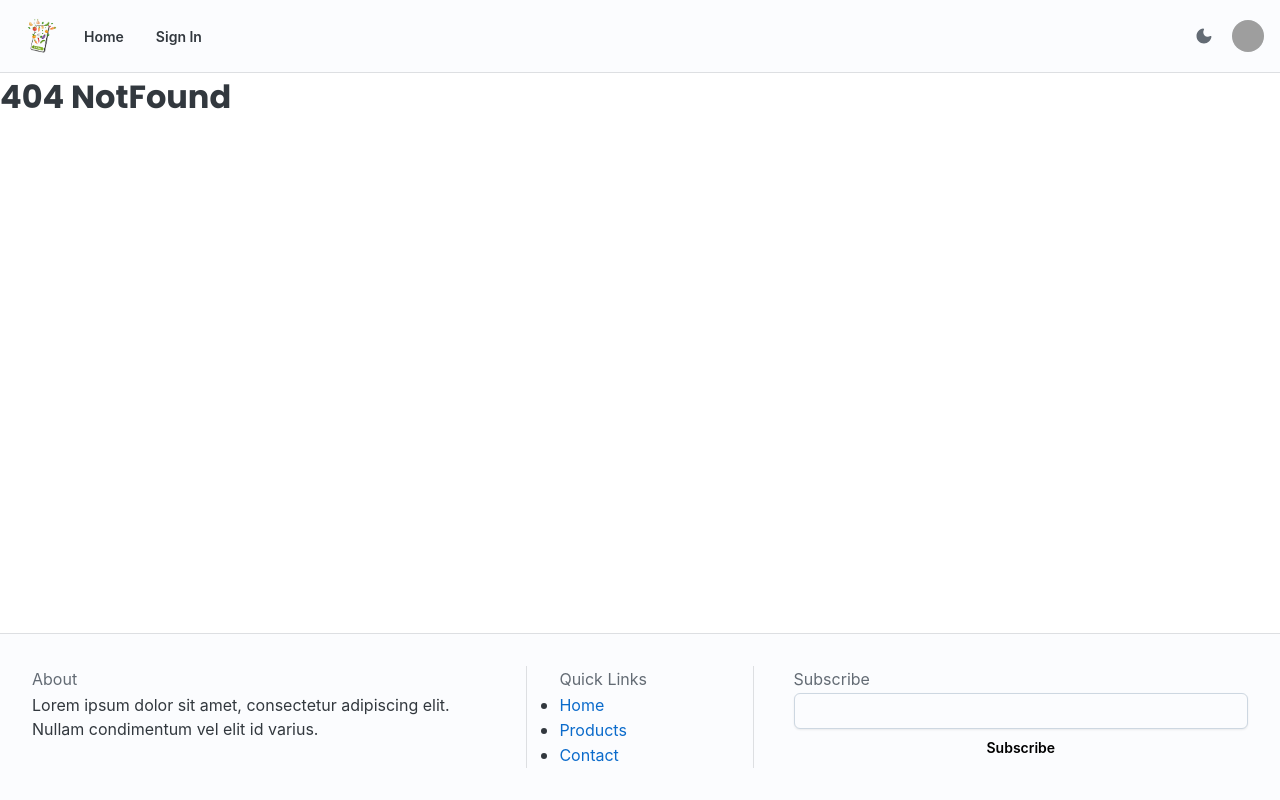
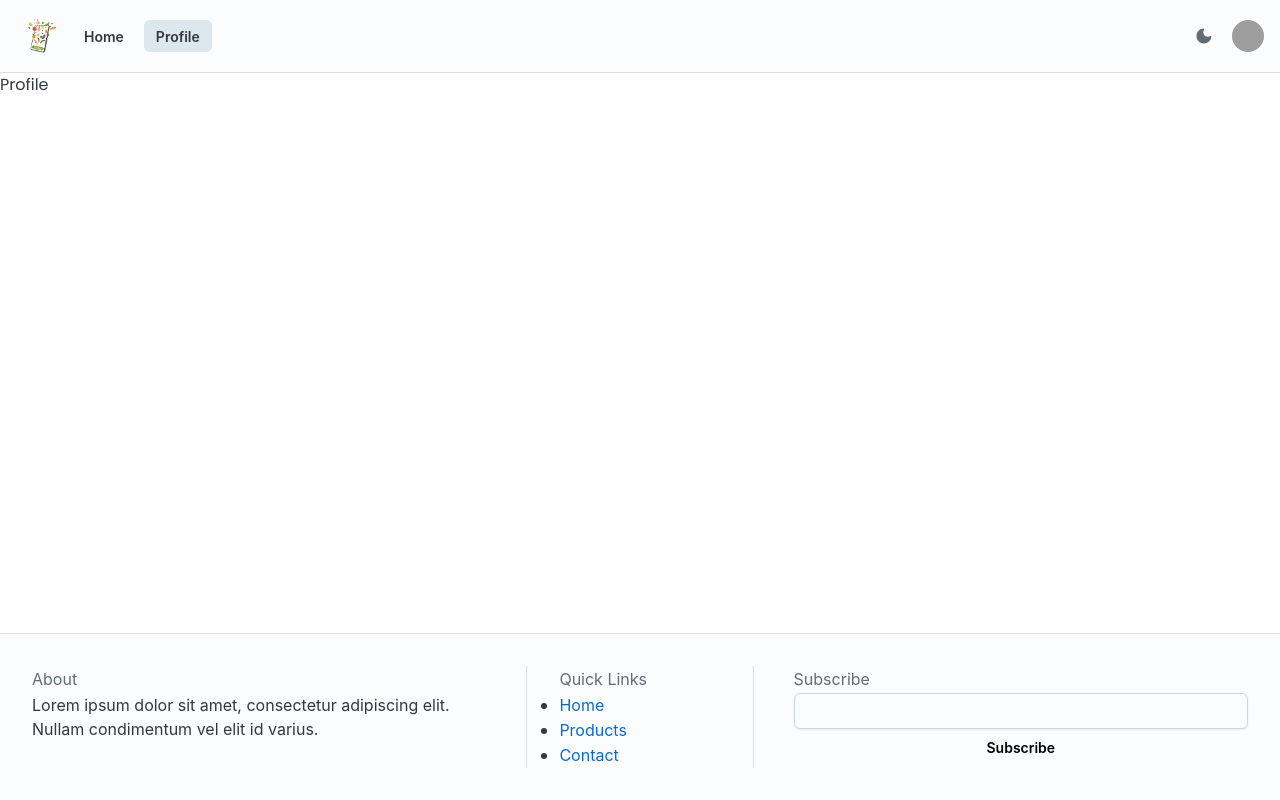
Before and after one commit to iddhi-sulakshana/smart-agriculture-system, a React (Vite) app in the folder frontend/: page /profile in a window 1280 px wide. Before the commit this address had no page. Built offline with nearby package versions, Linux system fonts and the light colour scheme; sample sign-in values are in the browser's storage; grey boxes are pictures that could not be loaded.

Commit message:
Navigation rules applied

```diff
--- a/frontend/src/App.jsx
+++ b/frontend/src/App.jsx
@@ -12,6 +12,7 @@ import Footer from "./components/navigation/Footer";
 import SignIn from "./pages/SignIn";
 import SnackBarContext from "./contexts/SnackBarContext";
 import { IconButton, Snackbar } from "@mui/joy";
+import Profile from "./pages/Profile";
 
 function App() {
     const { open, message, setOpen } = SnackBarContext();
@@ -26,6 +27,7 @@ function App() {
                     <Routes>
                         <Route path="/" element={<Home />} />
                         <Route path="/signin" element={<SignIn />} />
+                        <Route path="/profile" element={<Profile />} />
                         <Route path="*" element={<NotFound />} />
                     </Routes>
                 </Layout.Main>
--- a/frontend/src/components/navigation/DesktopNavigation.jsx
+++ b/frontend/src/components/navigation/DesktopNavigation.jsx
@@ -2,8 +2,10 @@ import { Avatar, Button, IconButton, Stack } from "@mui/joy";
 import React from "react";
 import Links from "./Links";
 import { NavLink } from "react-router-dom";
+import UserContext from "../../contexts/UserContext";
 
 function DesktopNavigation() {
+    const { token } = UserContext();
     return (
         <Stack
             direction="row"
@@ -22,7 +24,13 @@ function DesktopNavigation() {
                 <Avatar src="/logo.png" color="none" />
             </IconButton>
             {/* Desktop Menu items */}
-            {Links.map(({ name, to }) => (
+            {Links.map(({ name, to, ...others }) => {
+                console.log(others);
+                // if the link is protected and the user is not logged in, don't show the link
+                if (others?.logged && !token) return null;
+                // if the link is not protected and the user is logged in, don't show the link
+                if (others.nonLogged && token) return null;
+                return (
                     <NavLink
                         to={to}
                         key={name}
@@ -42,7 +50,8 @@ function DesktopNavigation() {
                             );
                         }}
                     />
-            ))}
+                );
+            })}
         </Stack>
     );
 }
--- a/frontend/src/components/navigation/Links.js
+++ b/frontend/src/components/navigation/Links.js
@@ -8,5 +8,11 @@ export default [
     {
         name: "Sign In",
         to: "/signin",
+        nonLogged: true,
+    },
+    {
+        name: "Profile",
+        to: "/profile",
+        logged: true,
     },
 ];
--- a/frontend/src/hooks/useUserDetails.js
+++ b/frontend/src/hooks/useUserDetails.js
@@ -34,6 +34,7 @@ export default function useUserDetails() {
         if (!token) {
             setError("No token provided");
             setLoading(false);
+            return;
         }
         getUserDetails()
             .then((userDetails) => {
--- /dev/null
+++ b/frontend/src/pages/Profile.jsx
@@ -0,0 +1,16 @@
+import React, { useEffect } from "react";
+import UserContext from "../contexts/UserContext";
+import { useNavigate } from "react-router-dom";
+
+function Profile() {
+    const { token } = UserContext();
+    const navigate = useNavigate();
+    useEffect(() => {
+        if (!token) {
+            navigate("/signin");
+        }
+    }, [token]);
+    return <div>Profile</div>;
+}
+
+export default Profile;
--- a/frontend/src/pages/SignIn.jsx
+++ b/frontend/src/pages/SignIn.jsx
@@ -10,7 +10,7 @@ function SignIn() {
     const navigate = useNavigate();
     useEffect(() => {
         if (token) {
-            navigate("/");
+            navigate("/profile");
         }
     }, [token]);
     const [active, setActive] = useState("signin");
```
Lines whose indentation alone changed are shown as unchanged.
